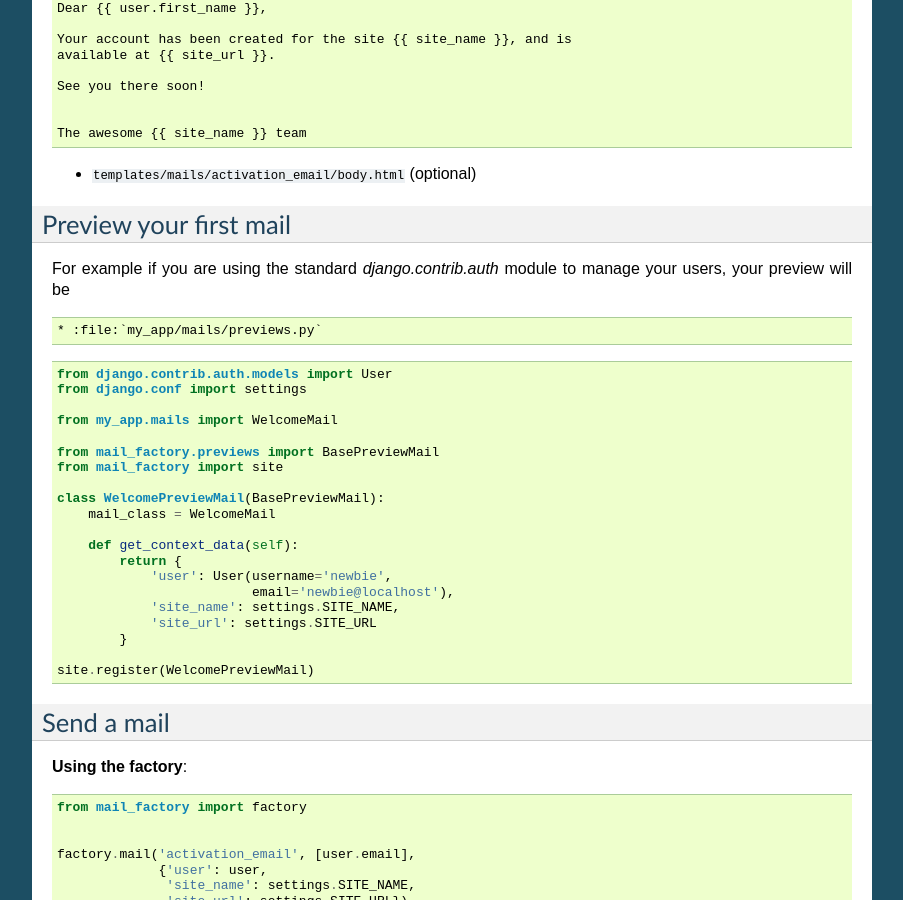
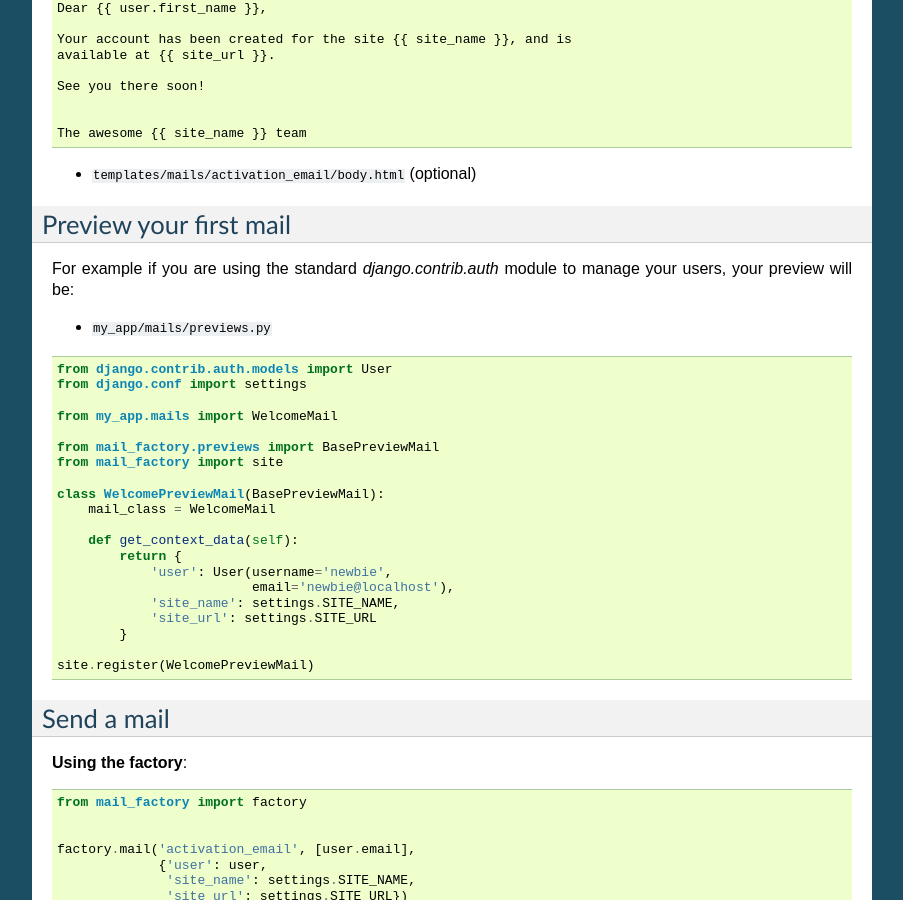
Before and after one commit to peopledoc/django-mail-factory, a Sphinx documentation site: the page built from docs/source/index.rst, in a window 1280 px wide and 900 px high, scrolled down 1247 px. Shown: the whole window, without its empty margins (198-1101 px from the left). Built offline with Sphinx 7.4.7, drawn with Linux system fonts in a browser that asks for light colours.

Commit message:
Quick fix

```diff
--- a/docs/source/index.rst
+++ b/docs/source/index.rst
@@ -96,7 +96,7 @@ Preview your first mail
 -----------------------
 
 For example if you are using the standard `django.contrib.auth` module to
-manage your users, your preview will be ::
+manage your users, your preview will be:
 
 * :file:`my_app/mails/previews.py`
 
```
